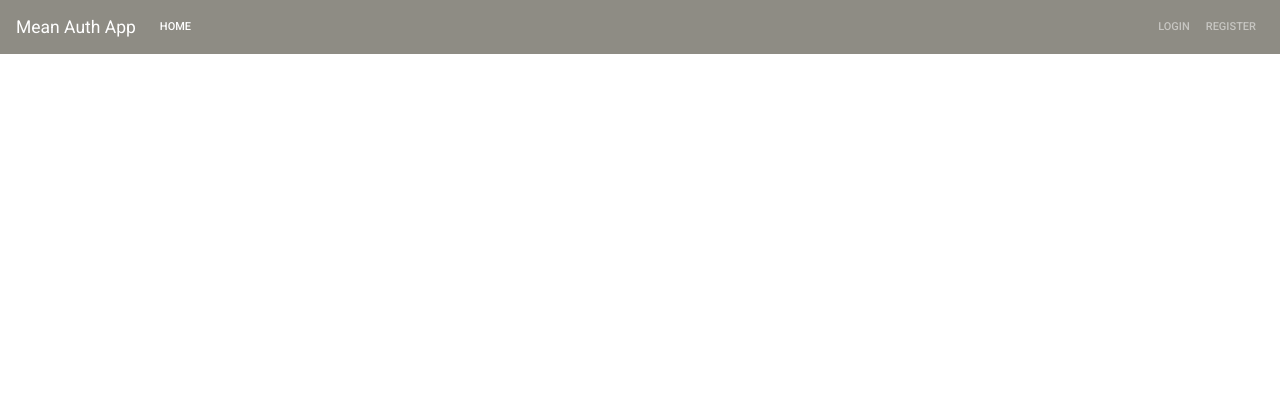
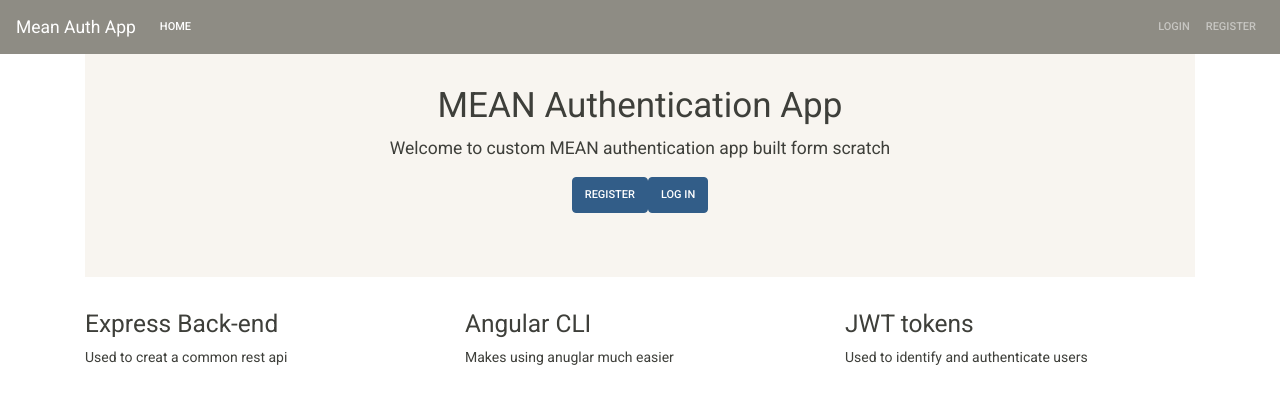
Before and after one commit to heshanpadmasiri/mean-auth-app, an Angular app in the folder angular-src/: page / in a window 1280 px wide. Shown: the top 404 px of the page. Built offline with nearby package versions, Linux system fonts and the light colour scheme.

Commit message:
Added some text to the homecomponent

```diff
--- a/angular-src/src/app/app.component.html
+++ b/angular-src/src/app/app.component.html
@@ -1,4 +1,5 @@
 <app-navbar></app-navbar>
+<br>
 <div class="container">
   <router-outlet></router-outlet>
 </div>
--- a/angular-src/src/app/components/home/home.component.html
+++ b/angular-src/src/app/components/home/home.component.html
@@ -1,3 +1,25 @@
-<p>
-  home works!
-</p>
+<div class="jumbotron jumbotron-fluid text-center">
+  <h1>MEAN Authentication App</h1>
+  <p class="lead">
+    Welcome to custom MEAN authentication app built form scratch
+  </p>
+  <div>
+    <a class="btn btn-primary" [routerLink]="['/register']">Register</a>
+    <a class="btn btn-primary" [routerLink]="['/login']">Log in</a>
+  </div>
+</div>
+
+<div class="row">
+  <div class="col-md-4">
+    <h3>Express Back-end</h3>
+    <p>Used to creat a common rest api</p>
+  </div>
+  <div class="col-md-4">
+    <h3>Angular CLI</h3>
+    <p>Makes using anuglar much easier</p>
+  </div>
+  <div class="col-md-4">
+    <h3>JWT tokens</h3>
+    <p>Used to identify and authenticate users</p>
+  </div>
+</div>
```
